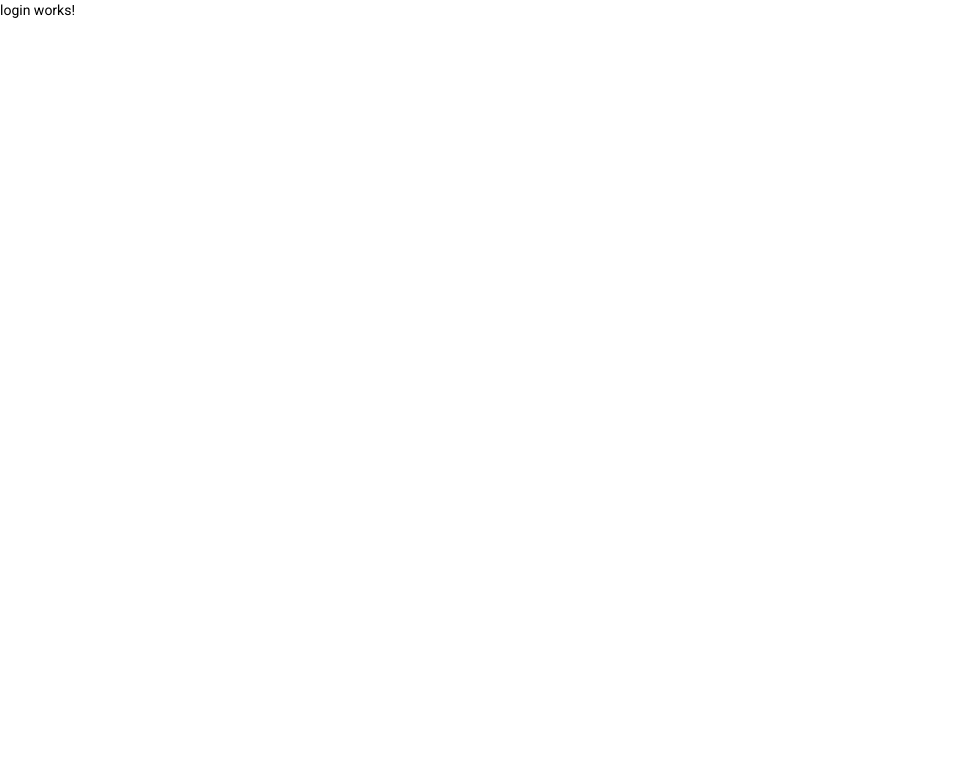
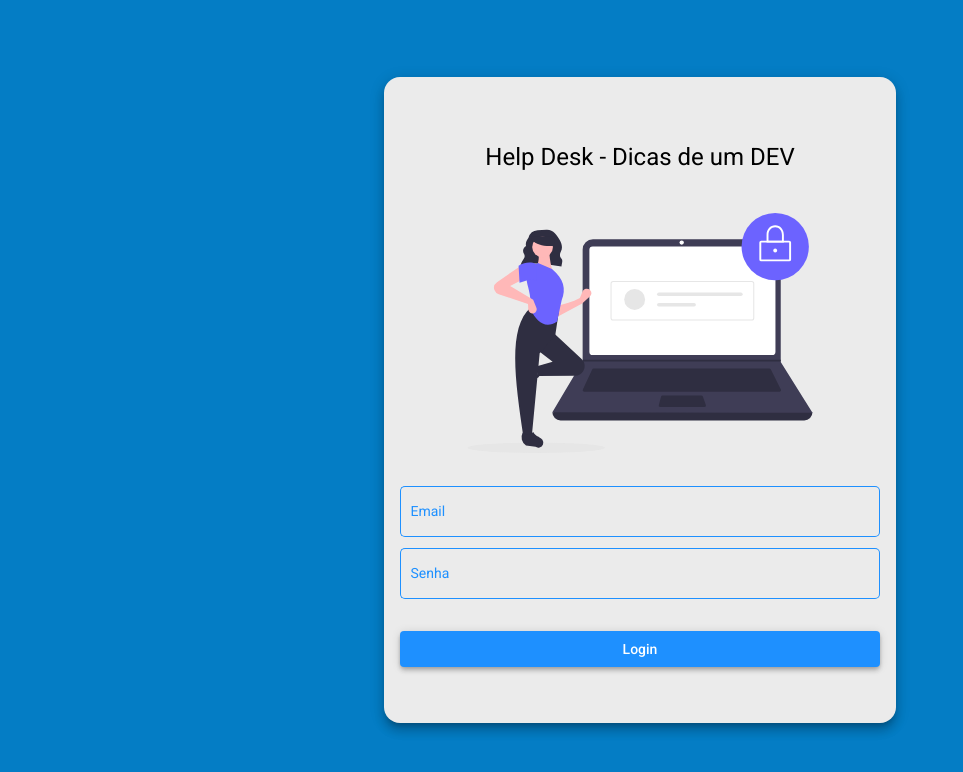
Before and after one commit to PedroCavalcanti0001/helpdesk-front, an Angular app: page /login in a window 1280 px wide. Shown: the top 772 px of the page, without its empty margins (0-963 px from the left). Built offline with nearby package versions, Linux system fonts and the light colour scheme.

Commit message:
Html e css para Login

```diff
--- a/src/app/app-routing.module.ts
+++ b/src/app/app-routing.module.ts
@@ -7,7 +7,8 @@ import {LoginComponent} from "./components/login/login.component";
 
 const routes: Routes = [
     {
-        path: 'login', component: LoginComponent},
+        path: 'login', component: LoginComponent
+    },
     {
         path: '', component: NavComponent, children: [
             {path: 'home', component: HomeComponent},
--- a/src/app/components/login/login.component.css
+++ b/src/app/components/login/login.component.css
@@ -0,0 +1,64 @@
+.container {
+    height: 100%;
+    background: radial-gradient(circle, rgba(4, 125, 197, 1) 33%, rgba(4, 125, 197, 1) 72%);
+    display: flex;
+    align-items: center;
+    justify-content: center;
+}
+
+.form {
+    width: 30rem;
+    margin: auto;
+    background-color: rgb(235, 235, 235);
+    padding: 4rem 1rem;
+    border-radius: 1rem;
+    text-decoration-color: #155724;
+}
+
+.full-width {
+    width: 350px;
+    font-size: 14px;
+    margin-bottom: -15px;
+}
+
+h1 {
+    width: 100%;
+    text-align: center;
+}
+
+img {
+    height: 15rem;
+    width: 100%;
+    margin: 1.5rem auto 1.5rem auto;
+}
+
+.full-width {
+    width: 100%;
+}
+
+button {
+    margin-top: 1.5rem;
+    background-color: dodgerblue;
+}
+
+.mat-form-field{
+    -webkit-text-fill-color: dodgerblue;
+}
+
+.mat-form-field-appearance-outline.mat-focused .mat-form-field-outline-thick {
+    color: dodgerblue;
+}
+/* default and hover color */
+::ng-deep .mat-form-field-appearance-outline .mat-form-field-outline {
+    color: dodgerblue;
+}
+
+/* focused color */
+::ng-deep .mat-form-field-appearance-outline.mat-focused .mat-form-field-outline-thick {
+    color: lightblue;
+}
+
+/* floating label color */
+::ng-deep .mat-form-field-appearance-outline.mat-focused .mat-form-field-label {
+    color: lightblue;
+}
--- a/src/app/components/login/login.component.html
+++ b/src/app/components/login/login.component.html
@@ -1 +1,19 @@
-<p>login works!</p>
+<div class="container">
+    <form class="form mat-elevation-z8">
+
+        <h1>Help Desk - Dicas de um DEV</h1>
+
+        <img src="assets/img/login-image.svg" alt="Help Desk - Dicas de um DEV">
+
+        <mat-form-field class="full-width" appearance="outline" >
+            <mat-label>Email</mat-label>
+            <input matInput placeholder="Ex. fulano@mail.com">
+        </mat-form-field>
+        <mat-form-field class="full-width" appearance="outline">
+            <mat-label>Senha</mat-label>
+            <input matInput type="password" placeholder="Ex. 123">
+        </mat-form-field>
+        <button mat-raised-button class="full-width mat-elevation-z4">Login</button>
+    </form>
+
+</div>
--- a/src/app/components/tecnico/tecnico-list/tecnico-list.component.css
+++ b/src/app/components/tecnico/tecnico-list/tecnico-list.component.css
@@ -7,7 +7,3 @@ table {
     width: 100%;
 
 }
-
-.md-table-pagination md-select:not([disabled]):focus .md-select-value {
-    color:white;
-}
```
Also changed, not shown: src/app/app.module.ts (+3 -4 lines).
